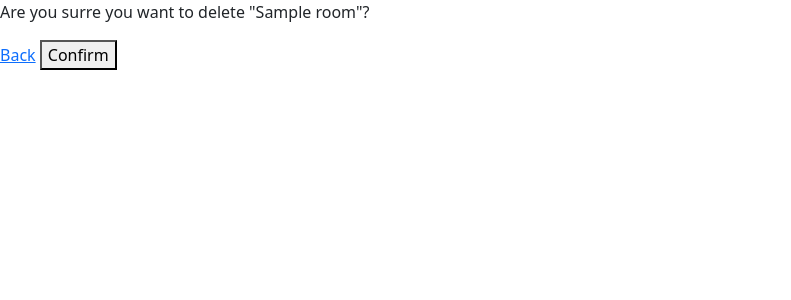
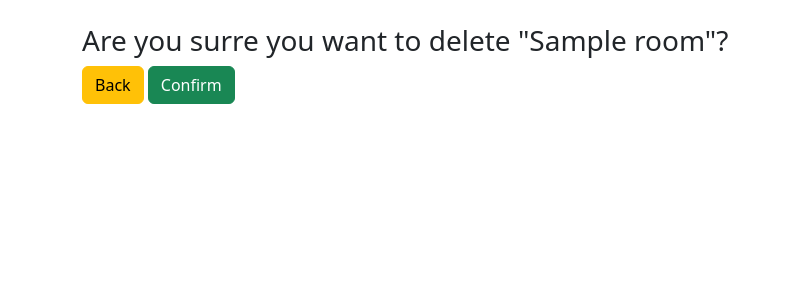
Before and after one commit to piyakker/StudyBuddy, a Django app: page /delete-room/1 in a window 1280 px wide. Shown: the part 56-356 px from the top of the page, without its empty margins (0-791 px from the left). Run offline with Django 3.2, Linux system fonts and the light colour scheme; a user stored in the database is signed in; tables that the repository leaves empty hold one stand-in row (values such as "Sample post").

Commit message:
modify delete form

```diff
--- a/base/templates/base/delete.html
+++ b/base/templates/base/delete.html
@@ -1,12 +1,12 @@
 {% extends 'main.html' %}
 
 {% block content %}
-<div>
+<div class="container mt-4">
   <form action="" method="POST">
     {% csrf_token %}
-    <p>Are you surre you want to delete "{{obj}}"?</p>
-    <a href="{{request.META.HTTP_REFERER}}">Back</a>
-    <button type="submit">Confirm</button>
+    <h3>Are you surre you want to delete "{{obj}}"?</h3>
+    <a class="btn btn-warning" href="{{request.META.HTTP_REFERER}}">Back</a>
+    <button type="submit" class="btn btn-success">Confirm</button>
   </form>
 </div>
 {% endblock %}
--- a/base/templates/base/room_form.html
+++ b/base/templates/base/room_form.html
@@ -31,7 +31,7 @@
     </div>
 
     <div class="form__action mt-4">
-      <a class="btn btn-danger" href="{% url 'home' %}">Cancel</a>
+      <a class="btn btn-warning" href="{% url 'home' %}">Cancel</a>
       <button class="btn btn-success" type="submit">Submit</button>
     </div>
   </form>
```
